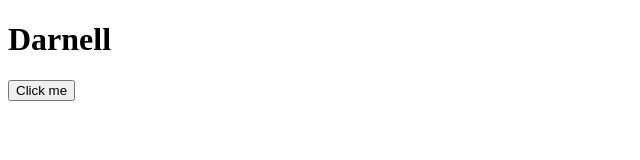
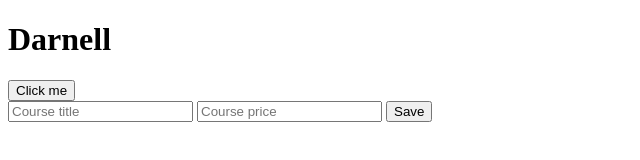
Before and after one commit to ryanjeffrey/understanding-typescript, a website: page 07-decorators/index.html in a window 1280 px wide. Shown: the whole page, without its empty margins (0-640 px from the left). Drawn offline with Linux system fonts and the light colour scheme.

Commit message:
Add form

```diff
--- a/07-decorators/index.html
+++ b/07-decorators/index.html
@@ -10,5 +10,10 @@
 <body>
   <div id="app"></div>
   <button>Click me</button>
+  <form>
+    <input type="text" placeholder="Course title" id="title">
+    <input type="text" placeholder="Course price" id="price">
+    <button>Save</button>
+  </form>
 </body>
 </html>
```
